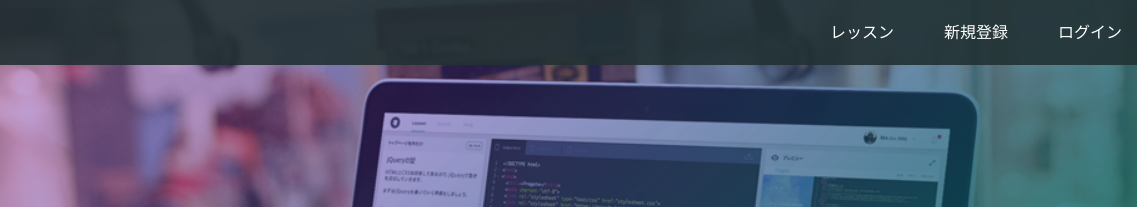
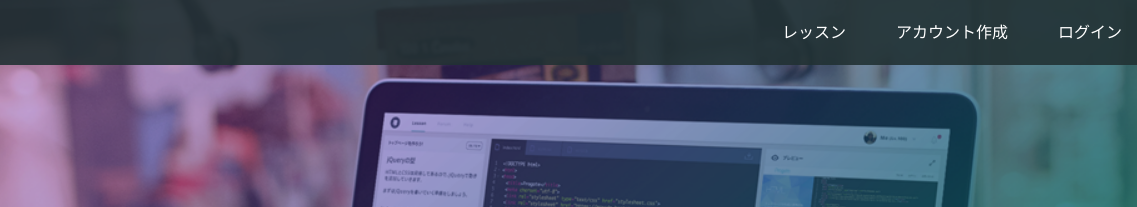
Before and after one commit to yutaka88/yutaka88, a plain HTML site: page index.html in a window 1280 px wide. Shown: the top 207 px of the page, 143-1280 px from the left. Drawn offline with Linux system fonts and the light colour scheme.

Commit message:
Update index.html

```diff
--- a/index.html
+++ b/index.html
@@ -16,7 +16,7 @@
       <span class="fa fa-bars menu-icon"></span>
       <div class="header-right">
         <a href="#">レッスン</a>
-        <a href="#">新規登録</a>
+        <a href="#">アカウント作成</a>
         <a href="#" class="login">ログイン</a>
       </div>
     </div>
```
